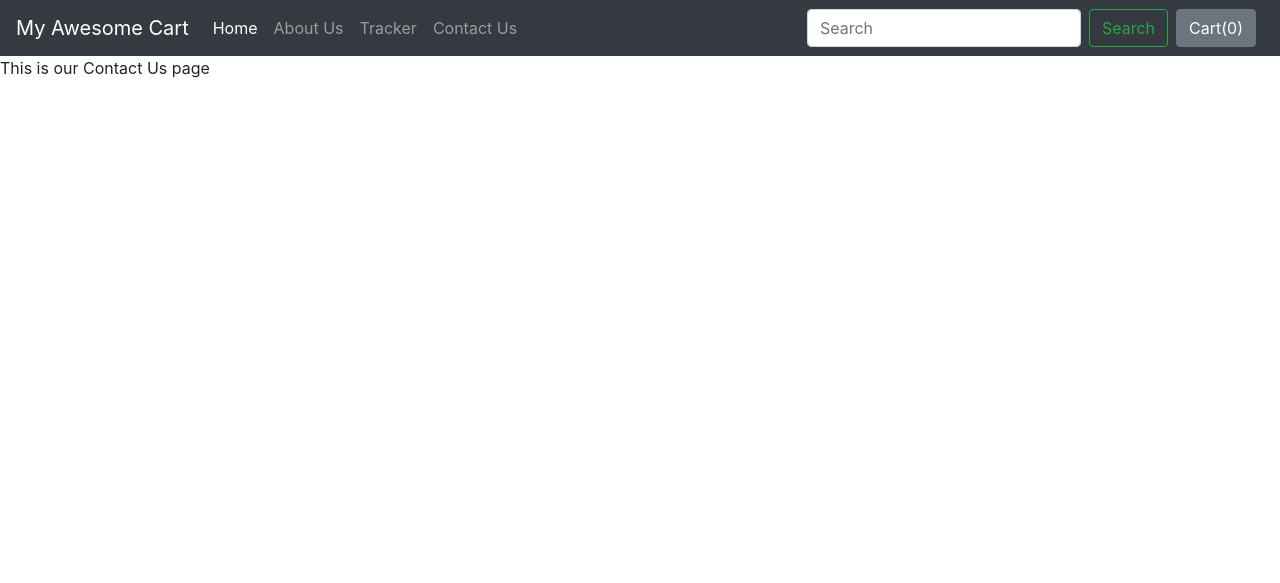
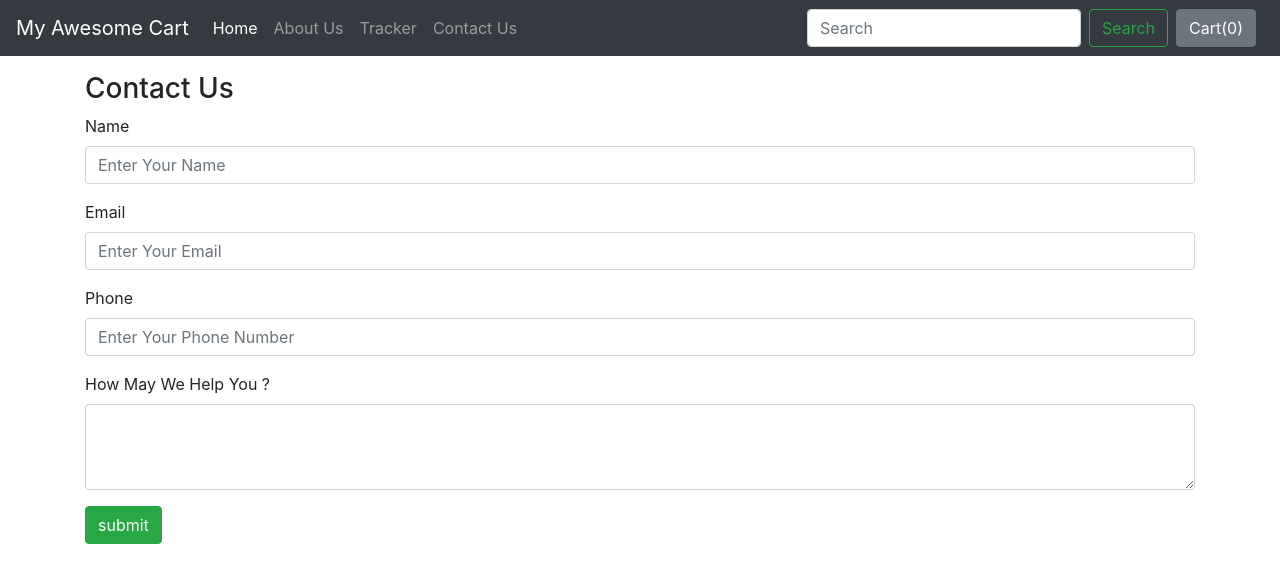
Before and after one commit to Shailesh1214/django-Ecommerce-webproject, a Django app: page /shop/contact/ in a window 1280 px wide. Shown: the top 583 px of the page. Run offline with Django 3.2, Linux system fonts and the light colour scheme; some libraries are stand-ins or nearby versions.

Commit message:
Contact Us

```diff
--- a/shop/admin.py
+++ b/shop/admin.py
@@ -1,6 +1,7 @@
 from django.contrib import admin
 
 # Register your models here.
-from.models import Product
+from.models import Product,Contact
 
 admin.site.register(Product)
+admin.site.register(Contact)
--- a/shop/templates/shop/contact.html
+++ b/shop/templates/shop/contact.html
@@ -1,4 +1,28 @@
 {% extends 'shop/basic.html' %}
+{% block title %} Contact Us {% endblock %}
+{% block body %}
+ <div class="container my-3">
+     <h3>Contact Us</h3>
+     <form action="/shop/contact/" method="post">{% csrf_token %}
+  <div class="form-group">
+    <label for="name">Name</label>
+    <input type="text" class="form-control" id="name" name="name" placeholder="Enter Your Name">
+  </div>
+          <div class="form-group">
+    <label for="name">Email</label>
+    <input type="email" class="form-control" id="email" name="email" placeholder="Enter Your Email">
+  </div>
+          <div class="form-group">
+    <label for="name">Phone</label>
+    <input type="tel" class="form-control" id="phone" name="phone" placeholder="Enter Your Phone Number">
+  </div>
+          <div class="form-group">
+   <div class="form-group">
+    <label for="desc">How May We Help You ?</label>
+    <textarea class="form-control" id="desc" name="desc" rows="3"></textarea>
+  </div>
+  <button type="submit" class="btn btn-success">submit</button>
+  </div>
+</form>
 
-{% block title%} Contact Us{% endblock %}
-{% block body %} This is our Contact Us page {% endblock %}
+  {% endblock %}
--- a/shop/templates/shop/index.html
+++ b/shop/templates/shop/index.html
@@ -47,7 +47,7 @@
 
     <!--Slideshow starts here -->
     {% for product, range, nSlides in allProds %}
-    <h5 class="my-4">Flash Sale On {{product.0.category}} - Recommended Items</h5>
+    <h5 class="my-4">{{product.0.category}} - Recommended Items</h5>
     <div class="row">
 <div id="demo{{forloop.counter}}" class="col carousel slide my-3" data-ride="carousel">
     <ul class="carousel-indicators">
@@ -70,7 +70,7 @@
             <img src='/media/{{i.image}}' class="card-img-top" alt="...">
             <div class="card-body">
               <h5 class="card-title">{{i.product_name}}</h5>
-              <p class="card-text">{{i.desc|slice:"0:53"}}...</p>
+              <p class="card-text">{{i.desc|slice:"0:100"}}...</p>
               <button id="pr{{i.id}}" class="btn btn-primary cart">Add To Cart</button>
               <a href="/shop/products/{{i.id}}"><button id="qv{{i.id}}" class="btn btn-primary cart">QuickView</button></a>
             </div>
--- a/shop/templates/shop/prodview.html
+++ b/shop/templates/shop/prodview.html
@@ -8,8 +8,9 @@
         <div class="row">
             <img src="/media/{{product.image}}" width="223px" height="200px">
         </div>
-        <div class="row">
-            <button class="btn btn-primary mx-3">Buy Now</button>
+
+        <div class="row my-4">
+            <button class="btn btn-primary mx-3 ">Buy Now</button>
             <button class="btn btn-primary">Add to Cart</button>
         </div>
         </div>
--- a/shop/views.py
+++ b/shop/views.py
@@ -1,5 +1,5 @@
 from django.shortcuts import render
-from .models import Product
+from .models import Product,Contact
 from math import ceil
 
 # Create your views here.
@@ -30,6 +30,13 @@ def about(request):
     return render(request, 'shop/about.html')
 
 def contact(request):
+    if request.method == "POST":
+        name = request.POST.get('name','')
+        email = request.POST.get('email','')
+        phone = request.POST.get('phone','')
+        desc = request.POST.get('desc','')
+        contact = Conatct(name=name, email=email, phone=phone, desc=desc)
+        contact.save()
     return render(request, 'shop/contact.html')
 
 def tracker(request):
```
Also changed, not shown: shop/models.py (+15 -2 lines), db.sqlite3, shop/migrations/0003_auto_20201001_1740.py (added).
